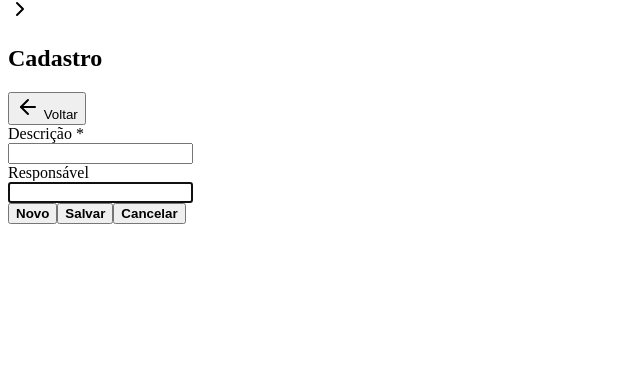
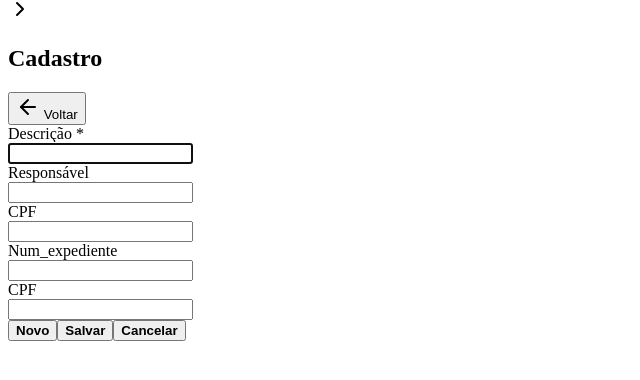
Before and after one commit to VituSuperMEg/idigitalizacao-web, a Next.js app: page /Orgao in a window 1280 px wide. Both pictures are taken after a click on the button "Novo". Shown: the top 380 px of the page, without its empty margins (0-640 px from the left). Built offline with nearby package versions, Linux system fonts and the light colour scheme.

Commit message:
🎯 updated crud, input, orgao

```diff
--- a/src/components/Crud/Crud.tsx
+++ b/src/components/Crud/Crud.tsx
@@ -12,7 +12,7 @@ interface ICrud {
   fieldsTable: [
     { head: string, body: string }
   ];
-  form : ReactNode
+  form: ReactNode
 }
 export default function Crud({
   display,
@@ -22,11 +22,10 @@ export default function Crud({
 
   const [view, setView] = useState("list");
 
-  console.log(view);
   return (
     <div>
 
-      <header className="flex items-center justify-between" style={{ marginTop : -70}}>
+      <header className="flex items-center justify-between" style={{ marginTop: -70 }}>
         <div className="flex items-center">
           <h2>{display?.displayName}</h2>
           <ChevronRight />
--- a/src/components/Form/Input.tsx
+++ b/src/components/Form/Input.tsx
@@ -3,7 +3,7 @@ import { HTMLInputTypeAttribute, InputHTMLAttributes } from "react";
 interface InputProps extends InputHTMLAttributes<HTMLInputTypeAttribute> {
   id : string;
   label: string;
-  name: string;
+  name?: string;
   required?: boolean;
   error?: string;
 };
@@ -28,7 +28,6 @@ export default function Input<T>({
         <input
           autoFocus={autoFocus}
           id={id}
-          name={name}
           className="border rounded-md p-3 w-full"
           type="text"
           {...rest}
--- a/src/pages/Orgao.tsx
+++ b/src/pages/Orgao.tsx
@@ -11,11 +11,16 @@ import Input from "@/components/Form/Input";
 type Orgao = {
   descricao: string;
   responsavel: string;
+  cpf: string;
+  num_expediente: string;
+  cod_setor: string;
 }
+
 const OrgaoSchema = z.object({
   descricao: z.string().nonempty("a descrição é obrigatória").min(3, { message: "A descrição deve ter pelo menos 3 caracteres." }),
   responsavel: z.string().nonempty("o responsável é obrigatório").min(1, { message: "O responsável deve ter pelo 1 caracteres" }),
-})
+  cpf: z.string().nonempty("o responsável é obrigatório").min(1, { message: "O responsável deve ter pelo 1 caracteres" }),
+});
 
 function Form() {
   const {
@@ -35,7 +40,6 @@ function Form() {
         <Input
           id="descricao"
           label="Descrição"
-         name="descricao"
           required={true}
           autoFocus={true}
           {...register("descricao")}
@@ -44,10 +48,28 @@ function Form() {
         <Input
           id="responsavel"
           label="Responsável"
-         name="responsavel"
-         autoFocus={true}
           error={errors.responsavel?.message}
           {...register("responsavel")}
+        />
+      </div>
+      <div className="flex gap-3">
+        <Input
+          id="cpf"
+          label="CPF"
+          {...register("cpf")}
+          error={errors.responsavel?.message}
+        />
+        <Input
+          id="num_expediente"
+          label="Num_expediente"
+          {...register("num_expediente")}
+          error={errors.responsavel?.message}
+        />
+        <Input
+          id="cpf"
+          label="CPF"
+          {...register("cpf")}
+          error={errors.responsavel?.message}
         />
       </div>
       <ButtonsCrud />
```
Lines whose indentation alone changed are shown as unchanged.
